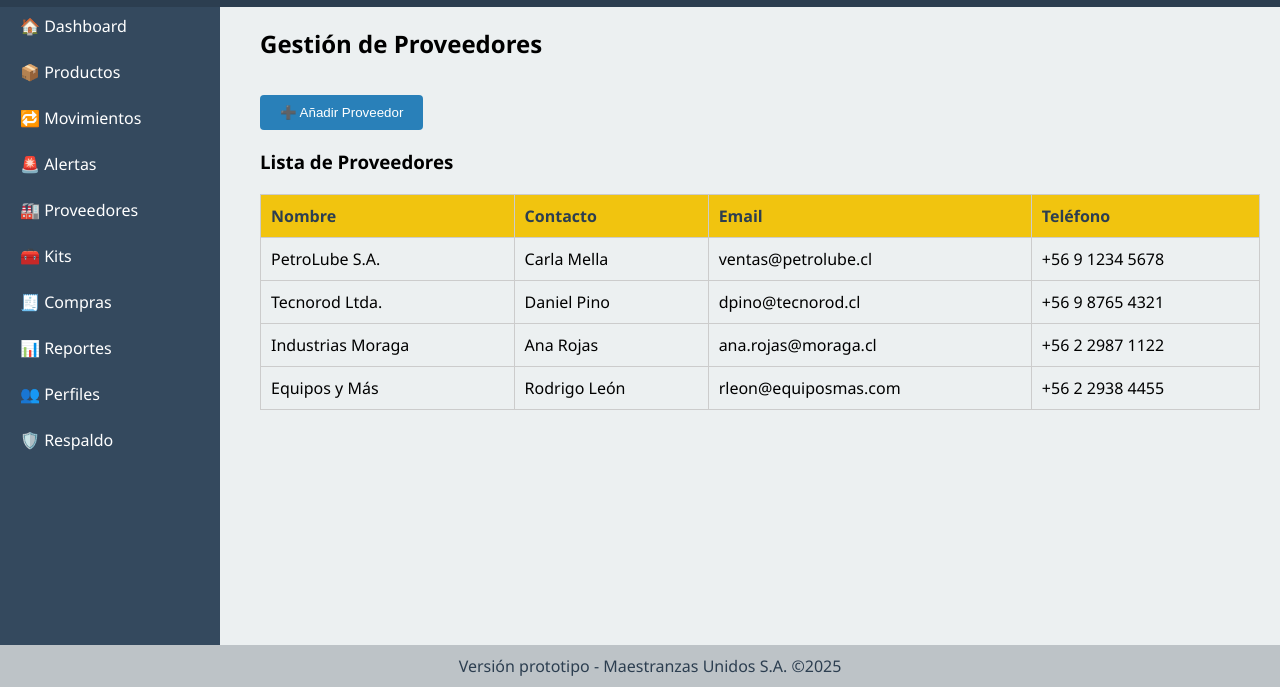
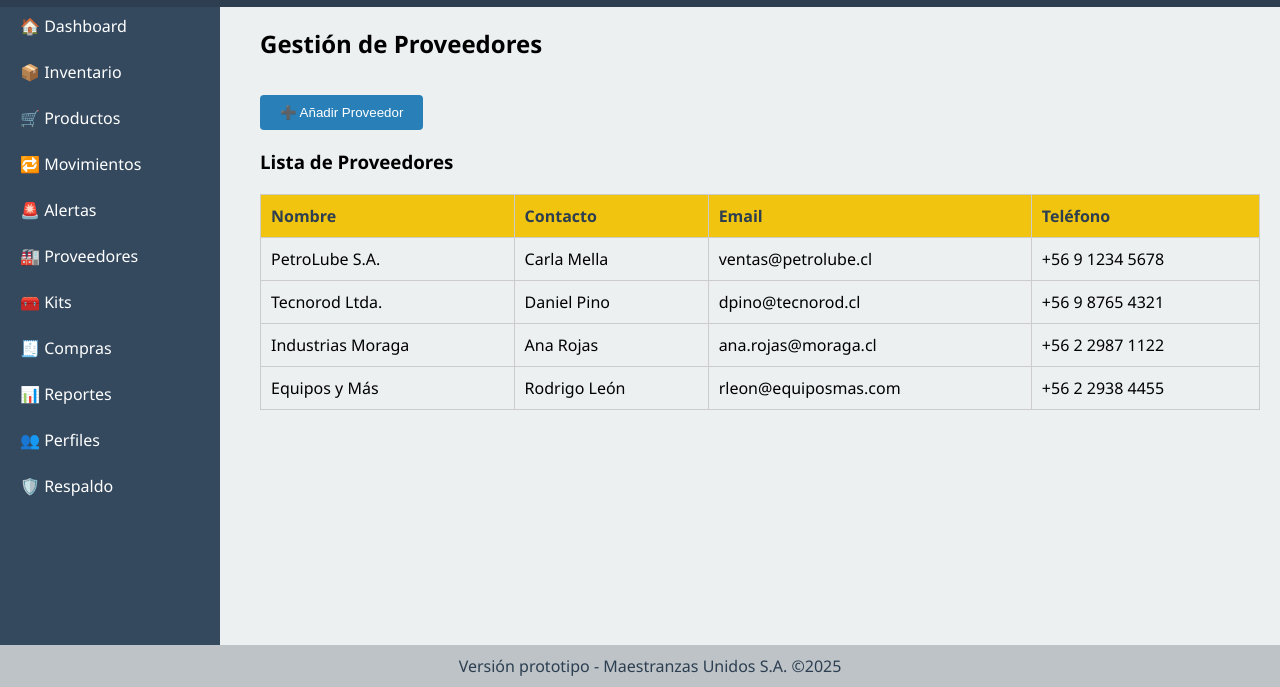
Before and after one commit to Gionara/maestranza-inventario, a plain HTML site: page index.html in a window 1280 px wide. Both pictures are taken after a click on the link "🏭 Proveedores". Shown: the part 113-800 px from the top of the page. Drawn offline with nearby package versions, Linux system fonts and the light colour scheme.

Commit message:
fix: update navigation links for inventory and products

```diff
--- a/assets/css/script.js
+++ b/assets/css/script.js
@@ -101,21 +101,9 @@ function cargar(pantalla) {
     }, 200);
   }
 
-  else if (pantalla === 'productos') {
+  else if (pantalla === 'inventario') {
     contenido.innerHTML = `
-      <h2>Gestión de Productos</h2>
-      <form onsubmit="event.preventDefault(); mostrarToast('Producto registrado con éxito'); cargar('productos');">
-        <label>Nombre del producto:</label><input type="text" required>
-        <label>Número de serie:</label><input type="text" required>
-        <label>Categoría:</label>
-        <select><option>Lubricante</option><option>Herramienta</option><option>Repuesto</option><option>Consumible</option></select>
-        <label>Ubicación:</label><input type="text" required>
-        <label>Proveedor:</label><input type="text" required>
-        <label>Precio de compra:</label><input type="number" required>
-        <label>Descripción:</label><textarea rows="3"></textarea>
-        <button type="submit">Registrar Producto</button>
-      </form>
-      <h3 style="margin-top:40px;">Inventario Actual</h3>
+       <h3 style="margin-top:40px;">Inventario Actual</h3>
       <label>Filtrar por categoría:</label>
       <select id="filtroCategoria" onchange="filtrarProductos()">
         <option value="todos">Todos</option>
@@ -152,6 +140,22 @@ function cargar(pantalla) {
         </tbody>
       </table>
       <button onclick="mostrarToast('Inventario exportado correctamente')">📁 Exportar Inventario</button>`;
+  }
+
+  else if (pantalla === 'productos') {
+    contenido.innerHTML = `
+      <h2>Gestión de Productos</h2>
+      <form onsubmit="event.preventDefault(); mostrarToast('Producto registrado con éxito'); cargar('productos');">
+        <label>Nombre del producto:</label><input type="text" required>
+        <label>Número de serie:</label><input type="text" required>
+        <label>Categoría:</label>
+        <select><option>Lubricante</option><option>Herramienta</option><option>Repuesto</option><option>Consumible</option></select>
+        <label>Ubicación:</label><input type="text" required>
+        <label>Proveedor:</label><input type="text" required>
+        <label>Precio de compra:</label><input type="number" required>
+        <label>Descripción:</label><textarea rows="3"></textarea>
+        <button type="submit">Registrar Producto</button>
+      </form>`;
   }
 
   else if (pantalla === 'alertas') {
--- a/index.html
+++ b/index.html
@@ -15,7 +15,8 @@
   <nav class="sidebar">
     <ul>
       <li><a href="#" onclick="cargar('dashboard')">🏠 Dashboard</a></li>
-      <li><a href="#" onclick="cargar('productos')">📦 Productos</a></li>
+      <li><a href="#" onclick="cargar('inventario')">📦 Inventario</a></li>
+      <li><a href="#" onclick="cargar('productos')"> 🛒 Productos</a></li>
       <li><a href="#" onclick="cargar('movimientos')">🔁 Movimientos</a></li>
       <li><a href="#" onclick="cargar('alertas')">🚨 Alertas</a></li>
       <li><a href="#" onclick="cargar('proveedores')">🏭 Proveedores</a></li>
```
